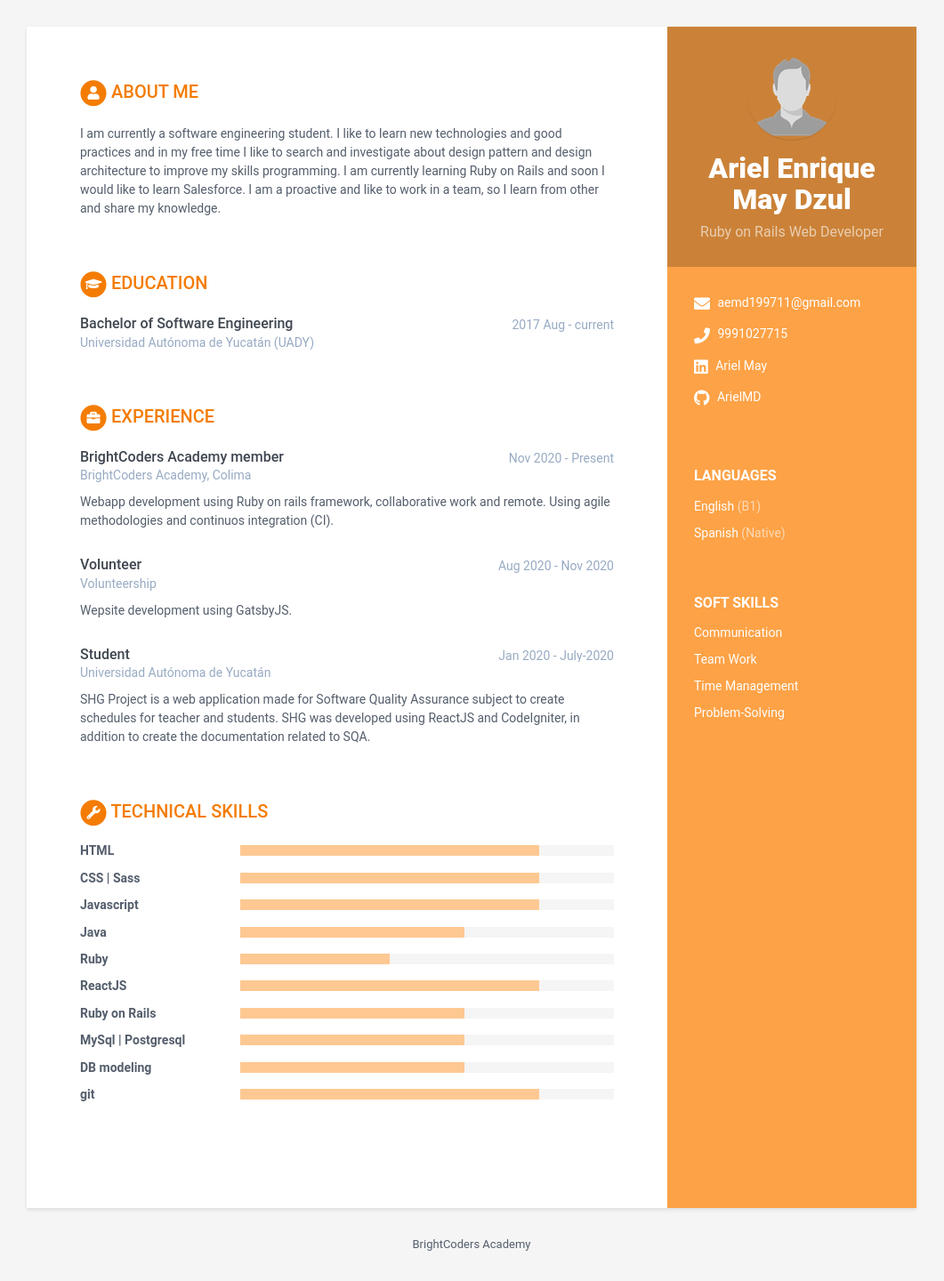
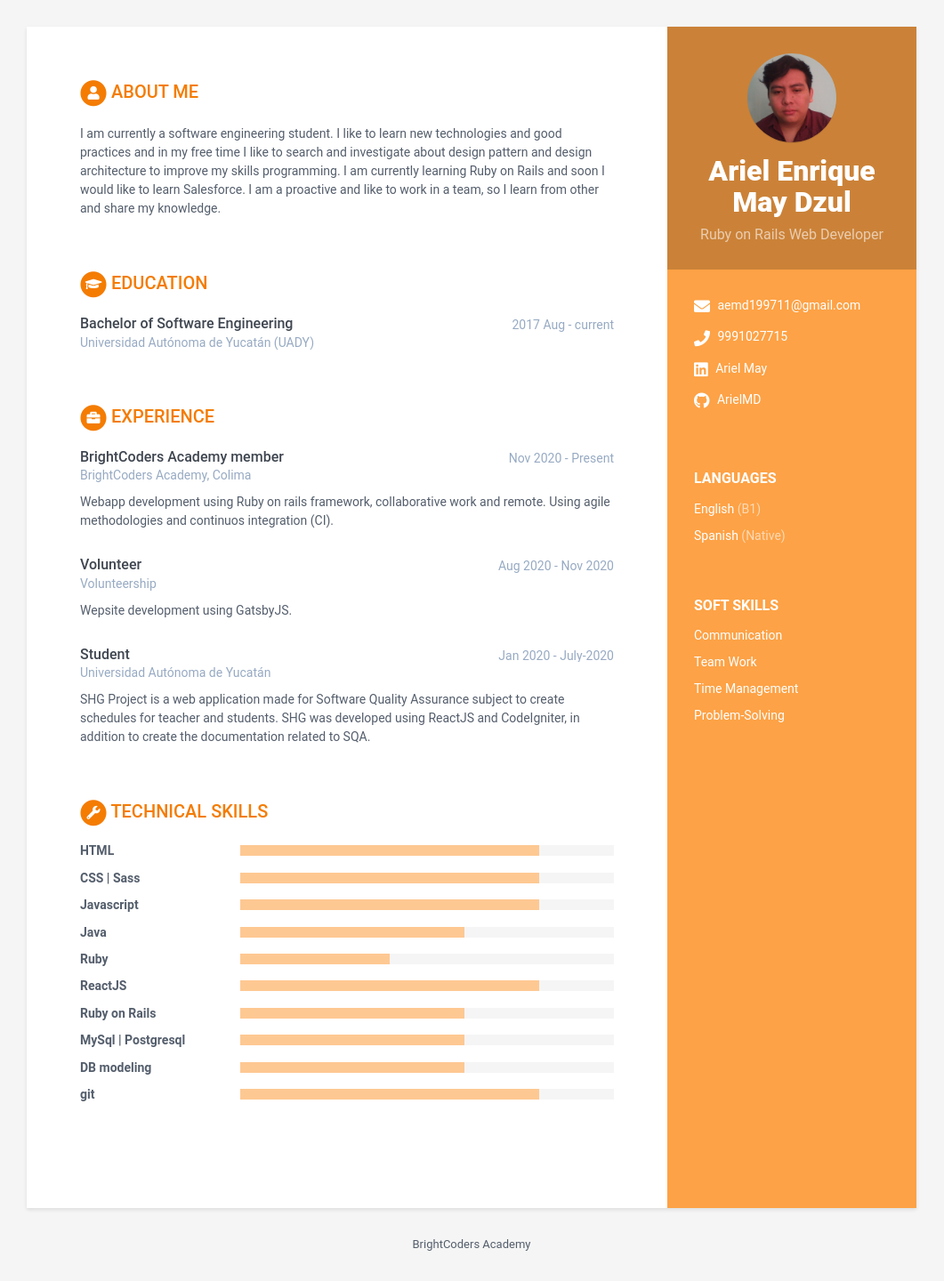
Before and after one commit to BC-NOV-20-Proyectos/resume-ArielMD, a Jekyll site: the page built from index.html, in a window 1280 px wide. Shown: the whole page at 89% size, without its empty margins (110-1171 px from the left). Built offline with Jekyll 4.4.1, drawn with Linux system fonts in a browser that asks for light colours.

Commit message:
add profile photo extension and github pages url

```diff
--- a/_data/data.yml
+++ b/_data/data.yml
@@ -9,7 +9,7 @@ sidebar:
   # Profile information
   name: Ariel Enrique May Dzul # Nombre completo
   tagline: Ruby on Rails Web Developer # React Native Mobile Developer ó Ruby on Rails Web Developer Según sea el caso
-  avatar: profile.png # Colocar una imagen con tu foto de 100x100 pixels dentro de /assets/images
+  avatar: profile.jpeg # Colocar una imagen con tu foto de 100x100 pixels dentro de /assets/images
 
   # Actualiza tus datos de contacto
   email:  aemd199711@gmail.com
```
Also changed, not shown: README.md.
